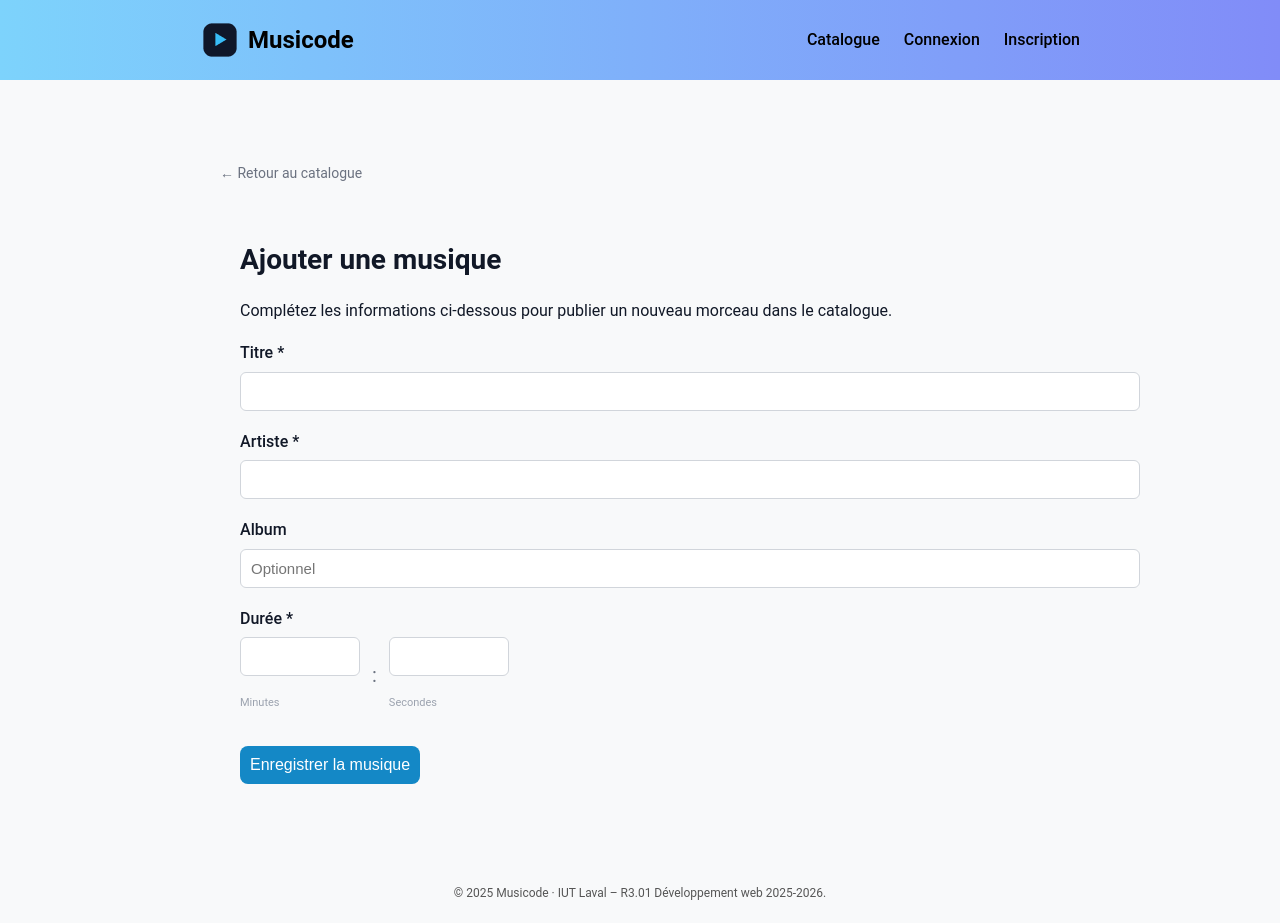
After one commit to jaajjj/Musicode_td22_01, a PHP site: page /index.php?page=nouvelleMusique in a window 1280 px wide. The commit adds this page. Run offline with PHP 8.4, Linux system fonts and the light colour scheme; data that the repository does not hold is empty.

Commit message:
ajout nouvelle musique

```diff
--- a/assets/css/style.css
+++ b/assets/css/style.css
@@ -57,8 +57,12 @@ nav a {
     color: black;
 }
 
-
-
+.catalogue-header {
+    display: flex;
+    align-items: center;      /* aligne verticalement titre / texte / bouton */
+    gap: 16px;                /* espace entre les éléments */
+    padding-right: 37px;
+}
 .catalogue-header h1 {
     font-size: 32px;
     font-weight: 600;
@@ -68,7 +72,9 @@ nav a {
 .catalogue-header p {
     margin-bottom: 40px;
 }
-
+.catalogue-header .new-music-btn {
+    margin-left: auto;        /* pousse le bouton complètement à droite */
+}
 .music-grid {
     display: flex;
     gap: 20px;
@@ -641,3 +647,91 @@ footer {
     display: flex;
     gap: 8px;
 }
+
+
+.detail-container {
+    max-width: 900px;
+    margin: 40px 0 80px 200px;  /* top right bottom left */
+    padding: 0 20px;
+}
+
+.new-music-btn {
+    background-color: #1488c6; /* Bleu standard */
+    text-decoration: none;
+    color: white;
+    border: none;
+    padding : 0px 20px;        /* Espace autour du texte */
+    border-radius: 8px;        /* Coins arrondis */
+    font-size: 16px;           /* Taille du texte */
+    cursor: pointer;
+    transition: background-color 0.2s, transform 0.1s;
+    display: inline-flex;
+    align-items: center;
+    gap: 8px;                  /* Espace pour une éventuelle icône */
+}
+
+/* Effet au survol */
+.new-music-btn:hover {
+    background-color: #0056b3; /* Bleu plus foncé */
+}
+
+
+.new-music-form {
+    width:900px;
+    padding: 0 20px;
+    font-family: 'Roboto', sans-serif;
+    color: #111827;
+
+}.new-music-form h1 {
+    font-size: 28px;
+    font-weight: 700;
+    margin-bottom: 10px;
+    color: #111827;
+}
+
+/* Groupe durée */
+.duration-group {
+    display: flex;
+    align-items: center;
+    gap: 12px;
+    margin-bottom: 24px;
+}
+
+.duration-field {
+    display: flex;
+    flex-direction: column;
+    width: 120px;
+}
+
+.duration-field input {
+    width: 100%;
+}
+
+.duration-label {
+    font-size: 11px;
+    color: #9ca3af;
+}
+
+.duration-separator {
+    font-size: 20px;
+    color: #6b7280;
+}
+
+/* Bouton enregistrer */
+.save-music-btn {
+    margin-top: 10px;
+}
+
+.save-music-btn {
+    background-color: #1488c6; /* Bleu standard */
+    text-decoration: none;
+    color: white;
+    border: none;
+    padding : 10px;        /* Espace autour du texte */
+    border-radius: 8px;        /* Coins arrondis */
+    font-size: 16px;           /* Taille du texte */
+    cursor: pointer;
+    transition: background-color 0.2s, transform 0.1s;
+    display: inline-flex;
+    align-items: center;
+}
--- /dev/null
+++ b/controllers/nouvelleMusiqueController.php
@@ -0,0 +1,4 @@
+<?php
+require_once __DIR__ . '/../models/modelMusique.php';
+
+require_once __DIR__ . '/../views/nouvelleMusique.php';
--- a/index.php
+++ b/index.php
@@ -40,6 +40,9 @@ switch($page) {
     case 'bibliotheque':
         require_once __DIR__.'/controllers/bibliothequeController.php';
         break;
+    case 'nouvelleMusique':
+        require 'controllers/nouvelleMusiqueController.php';
+        break;
     case 'TraitementDeconnexion':
         require 'controllers/DeconnexionController.php';
         break;
--- a/models/modelMusique.php
+++ b/models/modelMusique.php
@@ -19,6 +19,16 @@ function get_musique_by_id($id) {
     $stmt = $pdo->prepare("SELECT * FROM MUSIQUE WHERE id_mus = $id");
     $stmt->execute();
     return $stmt->fetch(PDO::FETCH_ASSOC);
+}
+
+function ajouter_musique($titre, $artiste, $album, $duree) {
+    $pdo = get_bdd();
+    $stmt = $pdo->prepare("INSERT INTO MUSIQUE (titre_mus, auteur_mus, album_mus, duree_mus) VALUES (:titre, :auteur, :album, :duree)");
+    $stmt->bindParam(':titre', $titre);
+    $stmt->bindParam(':auteur', $artiste);
+    $stmt->bindParam(':album', $album);
+    $stmt->bindParam(':duree', $duree);
+    return $stmt->execute();
 }
 
 function ajouter_musique_to_bibliotheque($id_user, $id_mus){
--- /dev/null
+++ b/views/nouvelleMusique.php
@@ -0,0 +1,72 @@
+    <div class="detail-container">
+        <a href="<?= getenv('BASE_URL') . 'catalogue' ?>" class="back-link">
+            ← Retour au catalogue
+        </a>
+
+            <?php
+
+            if ($_SERVER['REQUEST_METHOD'] === 'POST') {
+                // Récupération des données du formulaire
+                $titre = $_POST['titre'] ?? '';
+                $artiste = $_POST['artiste'] ?? '';
+                $album = $_POST['album'] ?? '';
+                $duree_min = isset($_POST['duree_min']) ? (int)$_POST['duree_min'] : 0;
+                $duree_sec = isset($_POST['duree_sec']) ? (int)$_POST['duree_sec'] : 0;
+
+                // Calcul de la durée totale en secondes
+                $duree_totale = ($duree_min * 60) + $duree_sec;
+
+                if (empty($errors)) {
+                    // Inclusion du modèle pour l'insertion en base de données
+                    require_once __DIR__ . '/../models/modelMusique.php';
+
+                    // Insertion de la nouvelle musique
+                    $insertion_success = ajouter_musique($titre, $artiste, $album, $duree_totale);
+
+                    if ($insertion_success) {
+                        $successMessage = "Musique ajoutée avec succès.";
+                    }
+                }
+            }
+            $successMessage = isset($successMessage) ? $successMessage : '';
+            if (!empty($successMessage)): ?>
+                <p class="account-success"><?= htmlspecialchars($successMessage) ?></p>
+            <?php endif; ?>
+
+        <section class="new-music-form">
+            <h1>Ajouter une musique</h1>
+            <p class="form-subtitle">
+                Complétez les informations ci-dessous pour publier un nouveau morceau dans le catalogue.
+            </p>
+
+            <form method="post">
+                <!-- Titre -->
+                <label for="titre">Titre *</label>
+                <input type="text" id="titre" name="titre" required>
+
+                <!-- Artiste -->
+                <label for="artiste">Artiste *</label>
+                <input type="text" id="artiste" name="artiste" required>
+
+                <!-- Album -->
+                <label for="album">Album</label>
+                <input type="text" id="album" name="album" placeholder="Optionnel">
+
+                <!-- Durée -->
+                <label for="duree_min">Durée *</label>
+                <div class="duration-group">
+                    <div class="duration-field">
+                        <input type="number" id="duree_min" name="duree_min" min="0" required>
+                        <span class="duration-label">Minutes</span>
+                    </div>
+                    <span class="duration-separator">:</span>
+                    <div class="duration-field">
+                        <input type="number" id="duree_sec" name="duree_sec" min="0" max="59" required>
+                        <span class="duration-label">Secondes</span>
+                    </div>
+                </div>
+
+                <button type="submit" class="save-music-btn">Enregistrer la musique</button>
+            </form>
+        </section>
+    </div>
```
Also changed, not shown: views/catalogue.php (+17 -3 lines).
